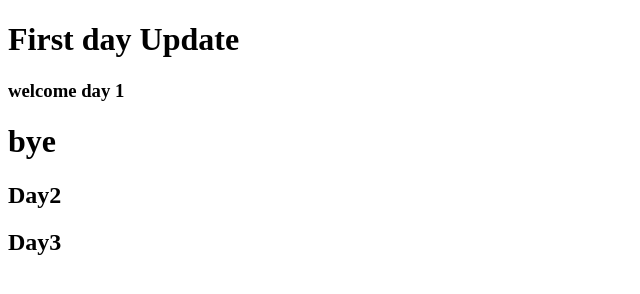
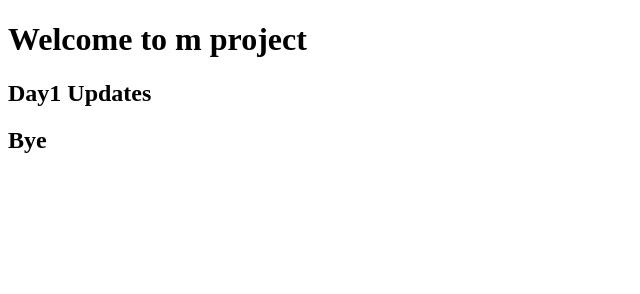
Before and after one commit to bernardk1988/react-project1, a plain HTML site: page index.html in a window 1280 px wide. Shown: the whole page, without its empty margins (0-640 px from the left). Drawn offline with Linux system fonts and the light colour scheme.

Commit message:
Day1 update bernard

```diff
--- a/index.html
+++ b/index.html
@@ -4,13 +4,12 @@
     <meta charset="UTF-8">
     <meta http-equiv="X-UA-Compatible" content="IE=edge">
     <meta name="viewport" content="width=device-width, initial-scale=1.0">
-    <title>Git Github</title>
+    <title>Document</title>
 </head>
 <body>
-    <h1>First day Update</h1>
-    <h3>welcome day 1</h3>
-    <h1>bye</h1>
-    <h2>Day2</h2>
-    <h2>Day3</h2>
+    <h1>Welcome to m project</h1>
+    <h2>Day1 Updates</h2>
+    <h2>Bye</h2>
+
 </body>
 </html>
```
